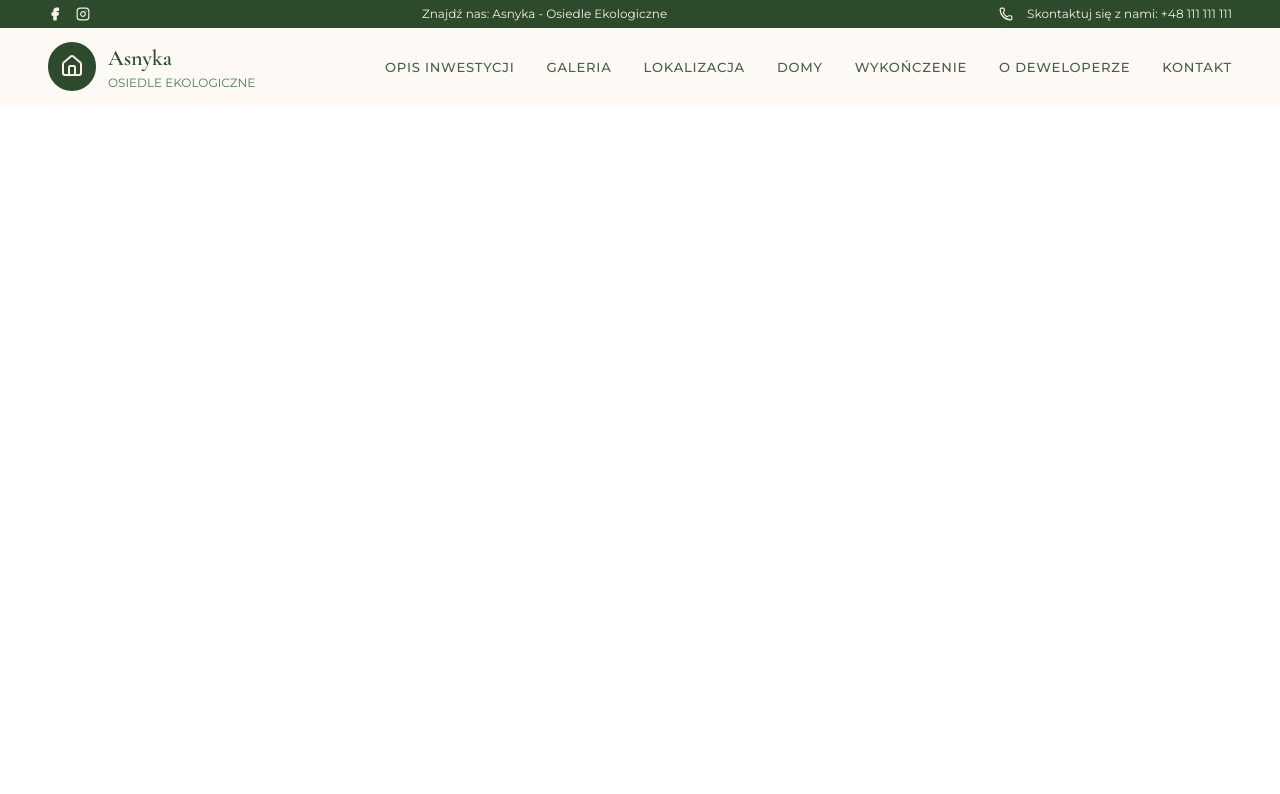
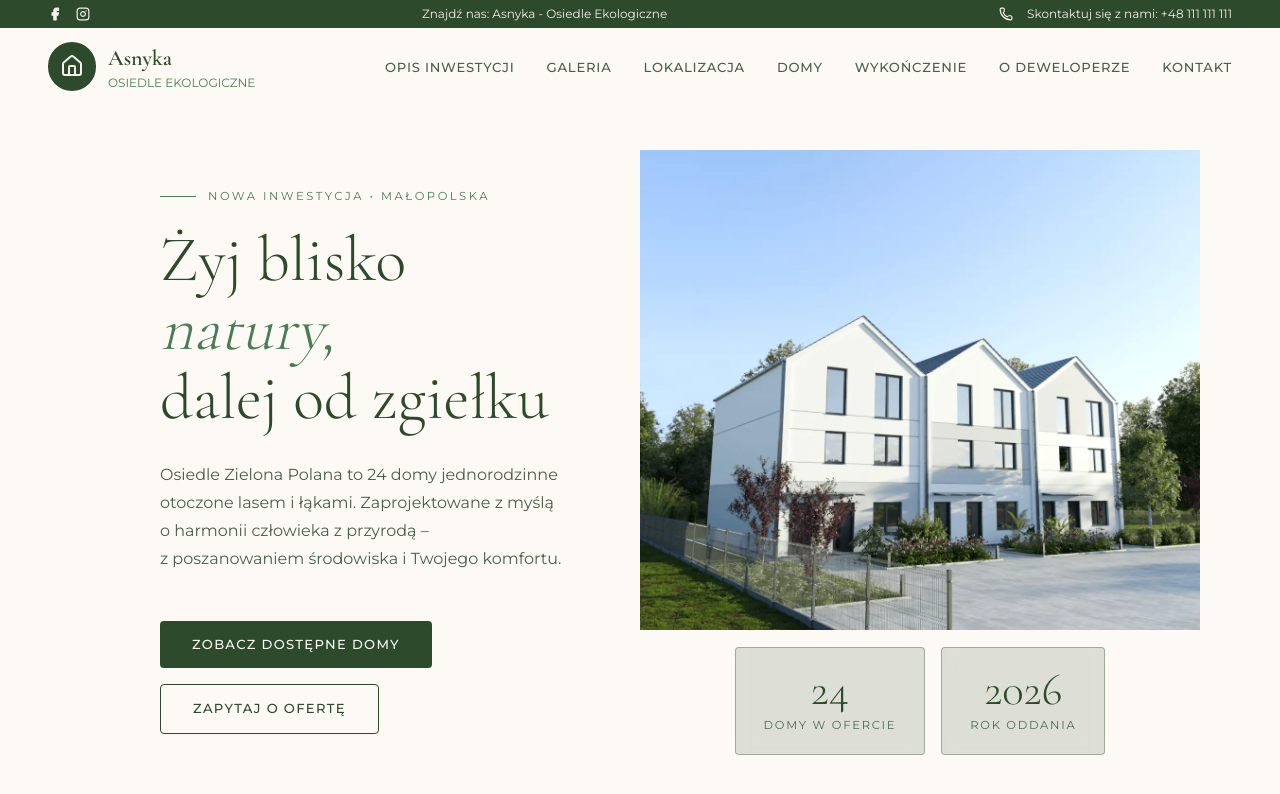
Before and after one commit to ruffaaw/asnyka-website, a Next.js app: page / in a window 1280 px wide. Shown: the top 794 px of the page. Built offline with nearby package versions, Linux system fonts and the light colour scheme.

Commit message:
feat: added home page to main page

```diff
--- a/app/page.tsx
+++ b/app/page.tsx
@@ -1,5 +1,6 @@
 import Header from "./components/layout/Header";
 import Navbar from "./components/layout/Navbar";
+import HomePage from "./components/sections/HomePage";
 
 export default function Home() {
   return (
@@ -8,7 +9,9 @@ export default function Home() {
         <Header />
         <Navbar />
       </div>
-      <main className="font-sans"></main>
+      <main className="font-sans">
+        <HomePage />
+      </main>
     </>
   );
 }
```
